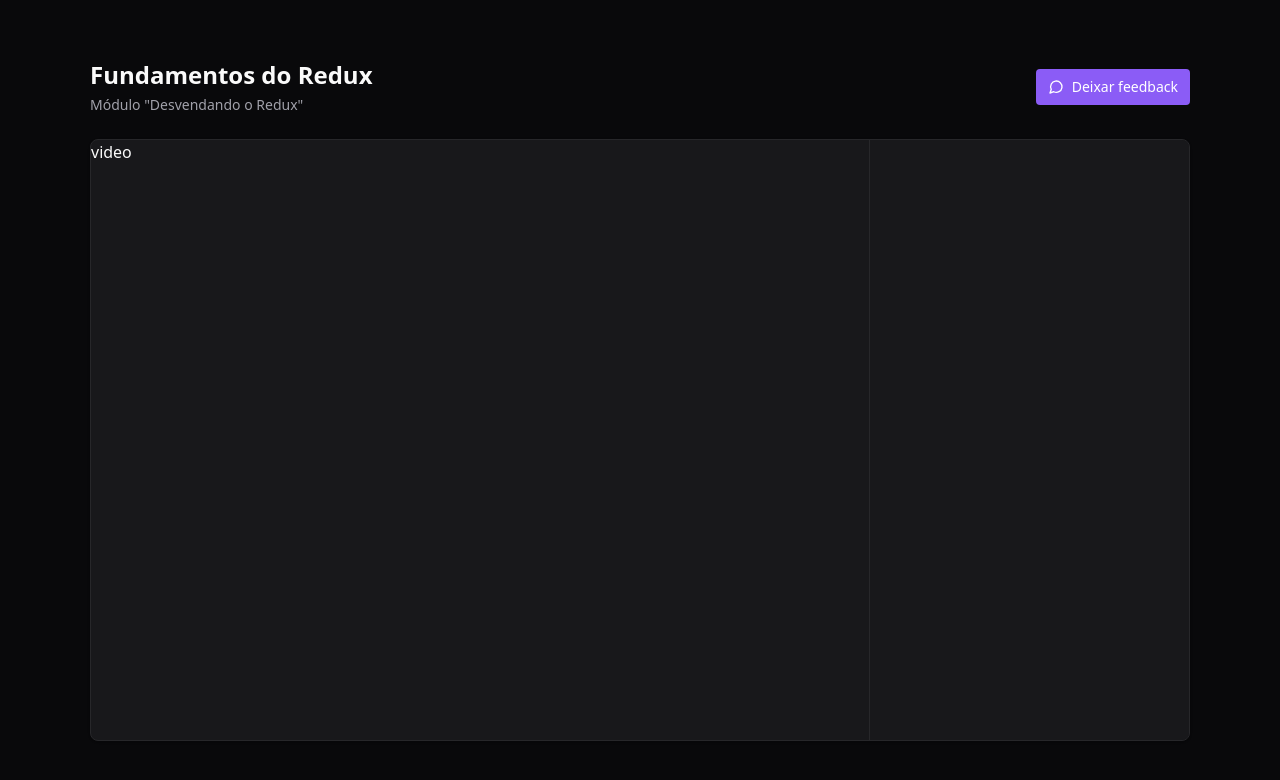
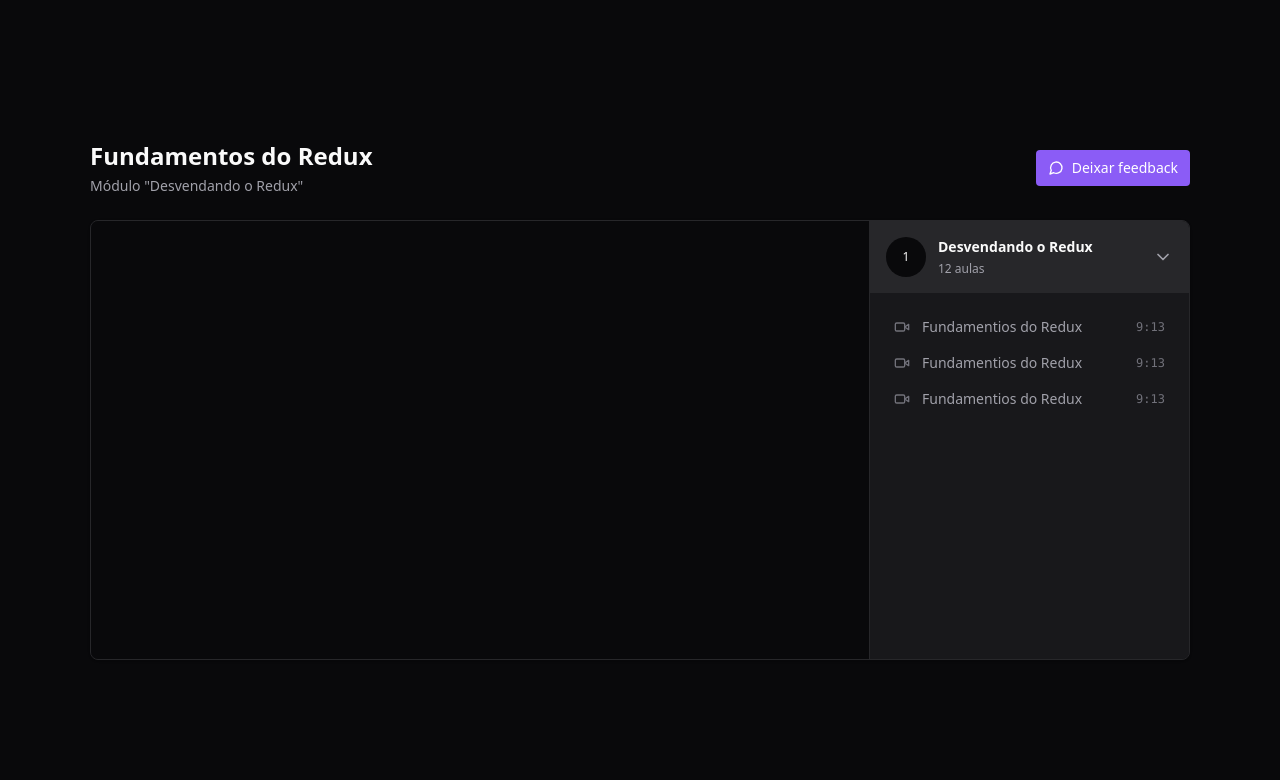
Before and after one commit to eleazar-nascimento/redux-zustand, a React (Vite) app: page / in a window 1280 px wide. Shown: the top 780 px of the page. Built offline with nearby package versions, Linux system fonts and the light colour scheme.

Commit message:
feat: add video component

```diff
--- a/src/pages/Player.tsx
+++ b/src/pages/Player.tsx
@@ -1,4 +1,5 @@
-import { MessageCircle } from 'lucide-react';
+import { ChevronDown, MessageCircle, Video } from 'lucide-react';
+import ReactPlayer from 'react-player';
 
 export function Player() {
   return (
@@ -18,10 +19,50 @@
 
         <main className="relative flex overflow-hidden rounded-lg border border-zinc-800 bg-zinc-900 shadow">
           <div className="flex-1">
-            video
+            <div className="w-full bg-zinc-950 aspect-video">
+              <ReactPlayer
+                width="100%"
+                height="100%"
+                controls
+                url="https://www.youtube.com/watch?v=K4bjHBSFR2g&t=4705s"
+              />
+            </div>
           </div>
-          <aside className="w-80 border-l border-zinc-800 bg-zinc-900 h-[600px]">
+          <aside className="w-80 border-l border-zinc-800 bg-zinc-900">
+            <div className="">
+              <button className="flex w-full items-center gap-3 bg-zinc-800 p-4">
+                <div className="flex h-10 w-10 rounded-full items-center justify-center bg-zinc-950 text-xs">
+                1
+                </div>
 
+                <div className="flex flex-col gap-1 text-left">
+                  <strong className="text-sm">Desvendando o Redux</strong>
+                  <span className="text-xs text-zinc-400">12 aulas</span>
+                </div>
+
+                <ChevronDown className="w-5 h-5 ml-auto text-zinc-400" />
+              </button>
+
+              <nav className="relative flex flex-col gap-4 p-6">
+                <button className="flex items-center gap-3 text-sm text-zinc-400">
+                  <Video className="w-4 h-4 text-zinc-500" />
+                  <span>Fundamentios do Redux</span>
+                  <span className="ml-auto font-mono text-xs text-zinc-500">9:13</span>
+                </button>
+
+                <button className="flex items-center gap-3 text-sm text-zinc-400">
+                  <Video className="w-4 h-4 text-zinc-500" />
+                  <span>Fundamentios do Redux</span>
+                  <span className="ml-auto font-mono text-xs text-zinc-500">9:13</span>
+                </button>
+
+                <button className="flex items-center gap-3 text-sm text-zinc-400">
+                  <Video className="w-4 h-4 text-zinc-500" />
+                  <span>Fundamentios do Redux</span>
+                  <span className="ml-auto font-mono text-xs text-zinc-500">9:13</span>
+                </button>
+              </nav>
+            </div>
           </aside>
         </main>
       </div>
```
